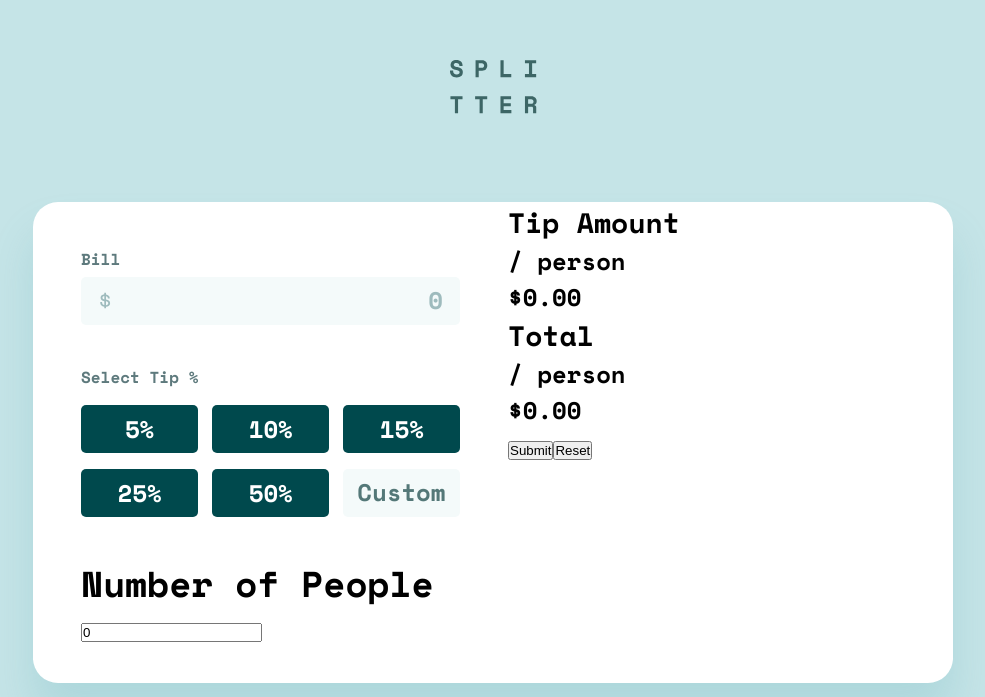
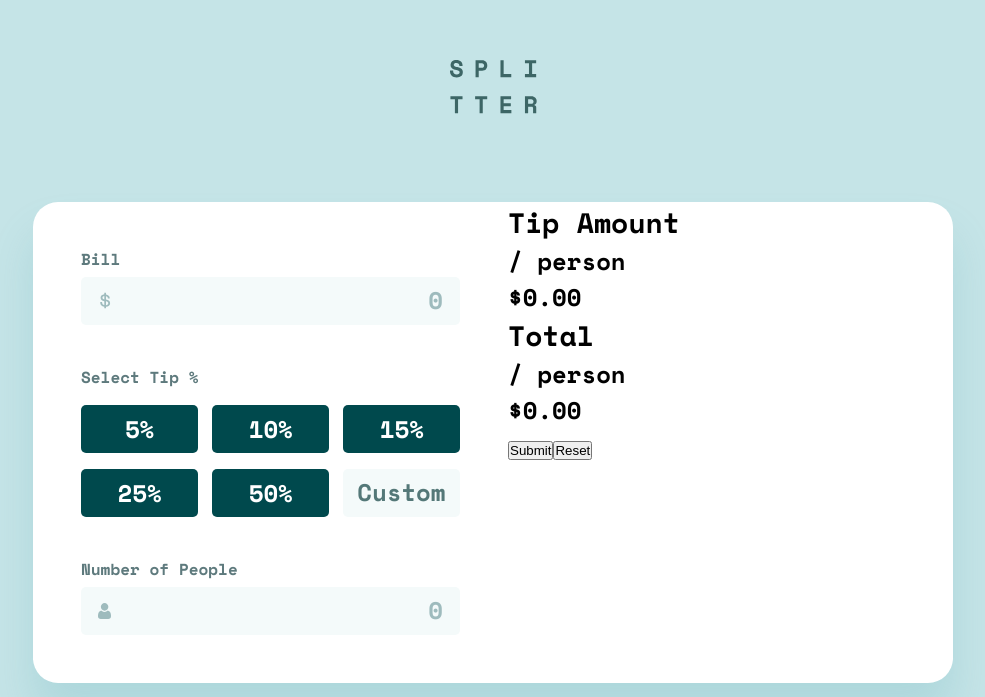
Before and after one commit to simokitkat/tip-calculator-app, a React (Vite) app: page / in a window 1280 px wide. Shown: the part 103-800 px from the top of the page, without its empty margins (147-1132 px from the left). Built offline with nearby package versions, Linux system fonts and the light colour scheme.

Commit message:
feat: add styles to the People component

```diff
--- a/src/components/Form.jsx
+++ b/src/components/Form.jsx
@@ -29,7 +29,7 @@ export const Form = () => {
   }
 
   // people component logic
-  const [peopleCount, setPeopleCount] = useState(0);
+  const [peopleCount, setPeopleCount] = useState("");
   function handlePeopleCountChange(e) {
     setPeopleCount((prev) => {
       prev = e.target.value;
@@ -60,7 +60,7 @@ export const Form = () => {
   const handleReset = () => {
     setBill("");
     setTip(0);
-    setPeopleCount(0);
+    setPeopleCount("");
     setTipAmount("0.00");
     setTotal("0.00");
   };
--- a/src/components/People.jsx
+++ b/src/components/People.jsx
@@ -1,4 +1,6 @@
 /* eslint-disable react/prop-types */
+import group from "../assets/images/icon-person.svg";
+
 export default function People({ peopleCount, handlePeopleCountChange }) {
   return (
     <section className="people">
@@ -9,7 +11,9 @@ export default function People({ peopleCount, handlePeopleCountChange }) {
         id="people"
         value={peopleCount}
         onChange={handlePeopleCountChange}
+        placeholder="0"
       />
+      <img src={group} alt="icon-person" className="group" />
     </section>
   );
 }
--- a/src/index.scss
+++ b/src/index.scss
@@ -17,6 +17,8 @@ body {
 
 main {
   padding-top: 163px;
+  // min-height: 1024px;
+  height: 100vh;
 
   .logo {
     display: block;
@@ -101,4 +103,24 @@ form {
       }
     }
   }
+
+  .people {
+    height: 78px;
+    position: relative;
+
+    h2 {
+      @include input-heading;
+      margin-bottom: 6px;
+    }
+
+    input {
+      @include number-input;
+    }
+
+    .group {
+      position: absolute;
+      left: 17px;
+      bottom: 16px;
+    }
+  }
 }
```
